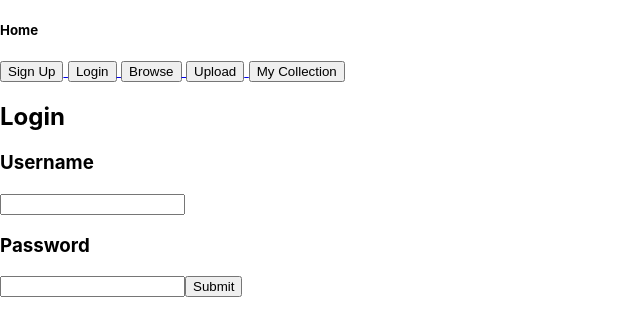
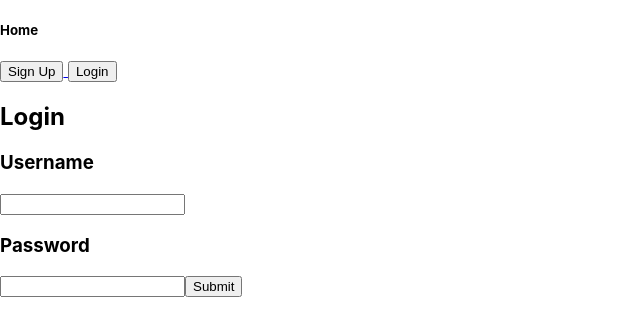
Before and after one commit to timallon/fe-vinylswap, a React (Create React App) app: page / in a window 1280 px wide. Shown: the top 336 px of the page, without its empty margins (0-640 px from the left). Built offline with nearby package versions, Linux system fonts and the light colour scheme.

Commit message:
adding and checking links on deployment

```diff
--- a/src/Components/Navbar.jsx
+++ b/src/Components/Navbar.jsx
@@ -17,6 +17,9 @@
                   <h5>Search</h5>
                   <h5>My Collection</h5>
                   <button onClick={logOutUser}>Logout</button>
+                  <Link to="/records/browse"> <button>Browse</button> </Link>
+                  <Link to="/records/upload"> <button>Upload</button> </Link>
+                  <Link to="/records/collection"> <button>My Collection</button> </Link>
                   <span>{user && user.name}</span>
                 </>
             )}
@@ -24,9 +27,6 @@
         <>
           <Link to="/signup"> <button>Sign Up</button> </Link>
           <Link to="/"> <button>Login</button> </Link>
-          <Link to="/records/browse"> <button>Browse</button> </Link>
-          <Link to="/records/upload"> <button>Upload</button> </Link>
-          <Link to="/records/collection"> <button>My Collection</button> </Link>
         </>
       )}
         </nav>
```
